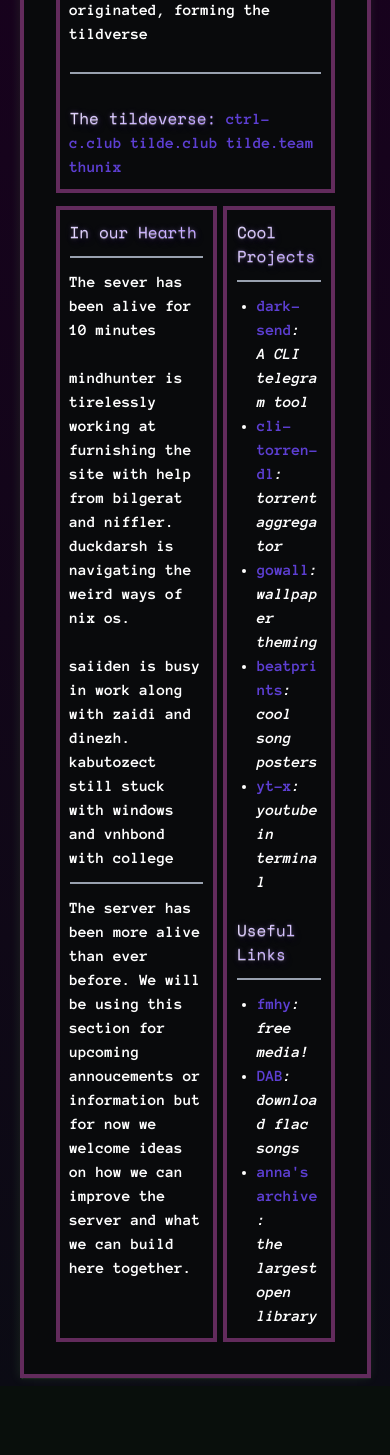
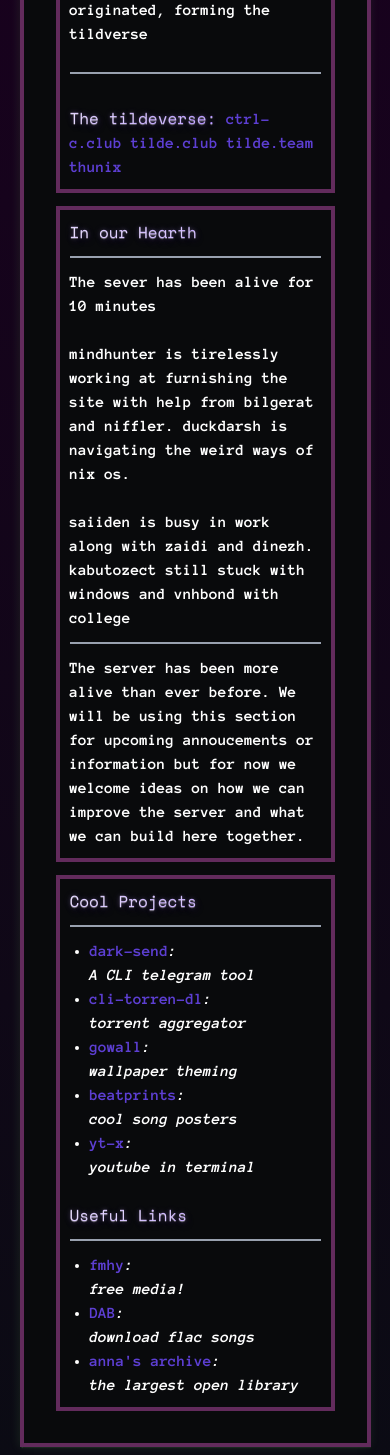
Before and after one commit to Viridescent7/svu_dashboard, a Django app: page / in a window 390 px wide. Shown: the part 1874-3329 px from the top of the page. Before the commit the page ends 3253 px from the top, so only its background shows below. Run offline with Django 4.2, Linux system fonts and the light colour scheme; data that the repository does not hold is empty.

Commit message:
optimized homepage for mobile

```diff
--- a/home/static/css/styles.css
+++ b/home/static/css/styles.css
@@ -185,6 +185,14 @@ ol {
     display: block;
     margin: 0;
   }
+
+  #info-link {
+    flex-direction: column;
+  }
+
+  #projects, #user-info {
+    width: 100% !important;
+  }
 }
 
 #about_us {
```
